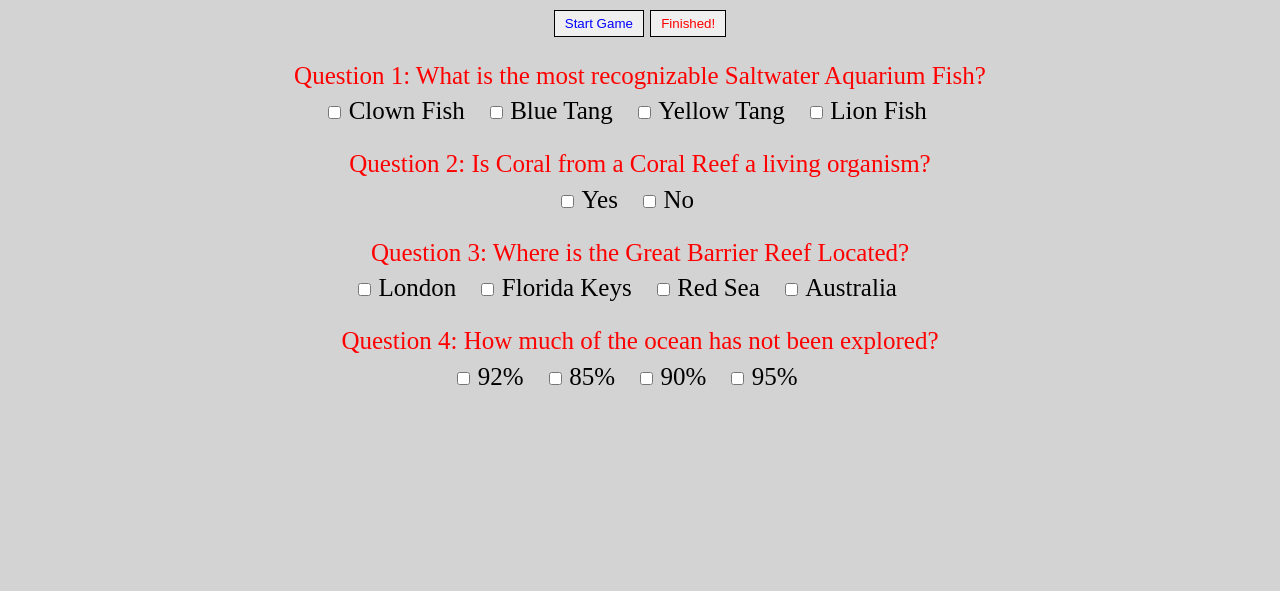
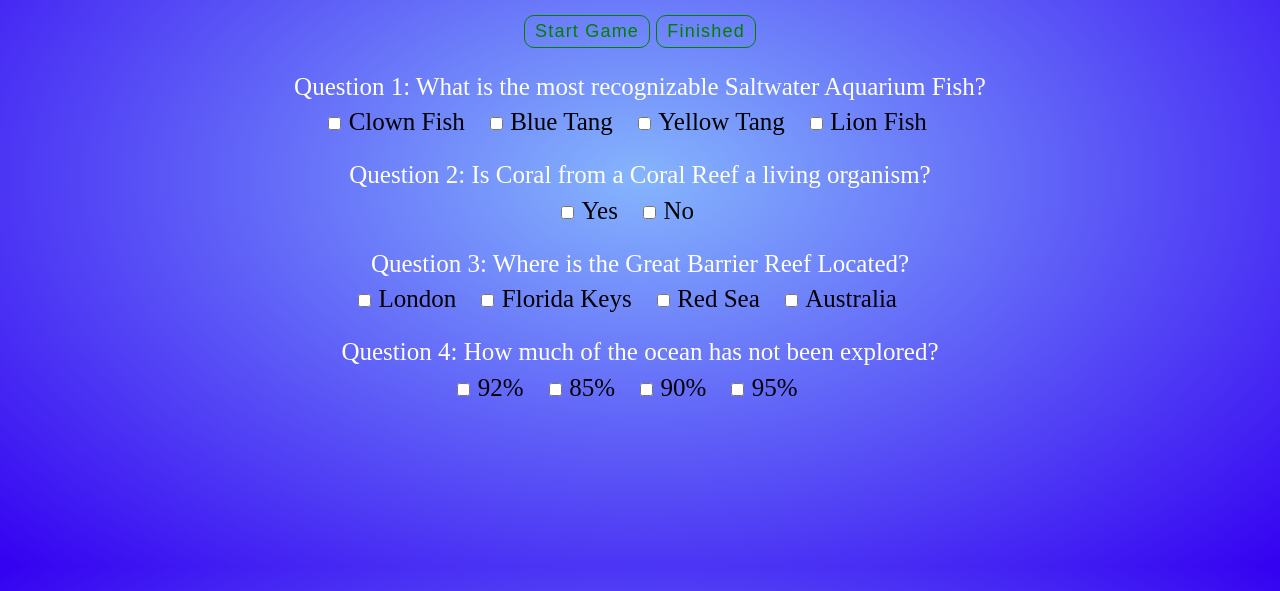
Before and after one commit to ItsYaBoyFish/TriviaGame, a plain HTML site: page index.html in a window 1280 px wide. Shown: the part 209-800 px from the top of the page. Drawn offline with nearby package versions, Linux system fonts and the light colour scheme.

Commit message:
Added some style to the buttons for the game

```diff
--- a/assets/css/style.css
+++ b/assets/css/style.css
@@ -4,6 +4,7 @@
 }
 
 body {
+  background: radial-gradient(#85b5fd, #3400f1);
   background-color: lightgrey;
 }
 
@@ -17,20 +18,20 @@ span {
 .game-title {
   font-size: 70px;
   margin-top: .3em;
-  color: blue;
+  color: white;
   font-family: Verdana, Geneva, Tahoma, sans-serif
 }
 
 .remaining-time {
   margin-top: .5em;
   font-family: Verdana, Geneva, Tahoma, sans-serif;
-  color: red;
+  color: #fff;
 }
 
 .question {
   margin-top: 1em;
   margin-bottom: .3em;
-  color: red;
+  color: #fff;
 }
 
 #game-div {
@@ -44,16 +45,33 @@ span {
 }
 
 #finished-game {
+  letter-spacing: 1.2px;
   margin-top: 1em;
+  font-size: 18px;
   padding: 5px 10px;
-  border: solid 1px black;
-  color: red;
+  border: solid 1px;
+  border-radius: 10px;
+  color: green;
+  background-color: rgba(180, 201, 180, 0);
+}
+
+#finished-game:hover {
+  background-color: rgb(180, 201, 180);
 }
 
 #start-game {
+  letter-spacing: 1.2px;
   padding: 5px 10px;
-  border: solid 1px black;
-  color: blue;
+  font-size: 18px;
+  border: solid 1px;
+  border-radius: 10px;
+  color: green;
+  background-color: rgba(180, 201, 180, 0);
+}
+
+#start-game:hover {
+  background-color: rgb(180, 201, 180);
+
 }
 
 .answer-option {
--- a/index.html
+++ b/index.html
@@ -16,7 +16,7 @@
     <h1 class='game-title'>Totally Trivia Trivia!</h1>
     <h3 class="remaining-time">Time Remaining: <span></span></h3>
     <button id='start-game'>Start Game</button>
-    <button id='finished-game'>Finished!</button>
+    <button id='finished-game'>Finished</button>
     <!-- <p>Question Here: Lorem ipsum dolor sit amet consectetur adipisicing elit. Culpa sunt neque obcaecati in repellendus! Fugiat nobis quibusdam dolorem doloribus omnis.</p> -->
    <!-- <form action="">
      <input type="checkbox" value="option1">option1</input>
```
